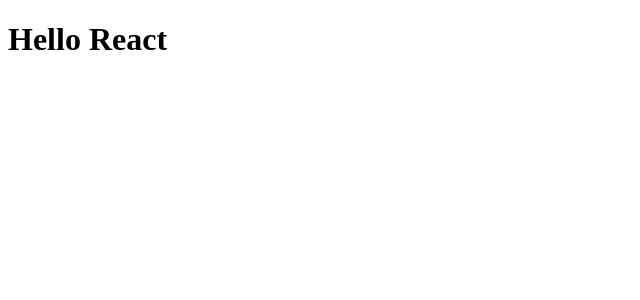
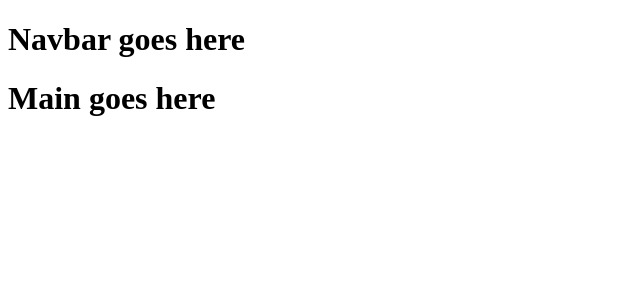
Before and after one commit to AidanFournier/react-info-site, a React (Create React App) app: page / in a window 1280 px wide. Shown: the top 300 px of the page, without its empty margins (0-640 px from the left). Built offline with nearby package versions, Linux system fonts and the light colour scheme.

Commit message:
Set up project react files

```diff
--- /dev/null
+++ b/src/App.js
@@ -0,0 +1,11 @@
+import Navbar from "./components/Navbar"
+import Main from "./components/Main"
+
+export default function App() {
+    return (
+        <div>
+            <Navbar />
+            <Main />
+        </div>
+    )
+}
--- /dev/null
+++ b/src/components/Main.js
@@ -0,0 +1,5 @@
+export default function Main() {
+    return (
+        <h1>Main goes here</h1>
+    )
+}
--- /dev/null
+++ b/src/components/Navbar.js
@@ -0,0 +1,5 @@
+export default function Footer() {
+    return (
+        <h1>Navbar goes here</h1>
+    )
+}
--- a/src/index.js
+++ b/src/index.js
@@ -1,7 +1,9 @@
 import React from "react"
 import ReactDOM from "react-dom"
+import "./style.css"
+import App from "./App"
 
 ReactDOM.render(
-    <h1>Hello React</h1>,
+    <App />,
     document.getElementById("root")
 )
```
